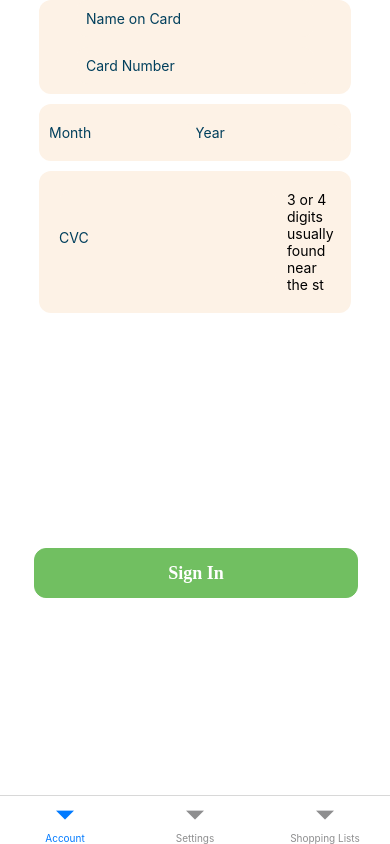
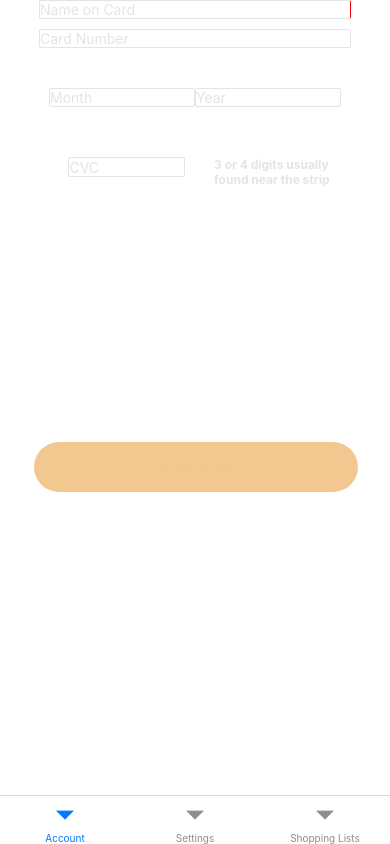
Before and after one commit to smart-groceries/freshpass, a React Native app in the folder MyApp/: screen /Home in a window 390 px wide. Built offline with nearby package versions, Linux system fonts and the light colour scheme.

Commit message:
Update AddPayment.tsx
Almost done with Add Payments Screen. Need to fix the Add Now Button opacity to match to ligma screen

```diff
--- a/MyApp/src/screens/AddPayment.tsx
+++ b/MyApp/src/screens/AddPayment.tsx
@@ -29,21 +29,21 @@ export default function AddPayment() {
 
     return (
         <View style={styles.container}>
+            <View style={styles.container_}>
             <View style={styles.inputView}>
-            <View>
             <TextInput
                 style={styles.inputName}
                 placeholder="Name on Card"
-                placeholderTextColor="#003f5c"
+                placeholderTextColor="#E4E4E4"
                 onChangeText={(name) => setName(name)}
             />
             </View>
 
-            <View>
+            <View style={styles.inputView}>
             <TextInput
                 style={styles.inputCard}
                 placeholder="Card Number"
-                placeholderTextColor="#003f5c"
+                placeholderTextColor="#E4E4E4"
                 onChangeText={(carnumber) => setEmail(carnumber)}
             />
             </View>
@@ -54,14 +54,14 @@ export default function AddPayment() {
                 <TextInput
                     style={styles.inputMonth}
                     placeholder="Month"
-                    placeholderTextColor="#003f5c"
+                    placeholderTextColor="#E4E4E4"
                     onChangeText={(Month) => setMonth(Month)}
                 />
 
                     <TextInput
                     style={styles.inputYear}
                     placeholder="Year"
-                    placeholderTextColor="#003f5c"
+                    placeholderTextColor="#E4E4E4"
                     onChangeText={(year) => setYear(year)}
                 />
             </View>
@@ -70,25 +70,19 @@ export default function AddPayment() {
             <TextInput
                 style={styles.inputCVC}
                 placeholder="CVC"
-                placeholderTextColor="#003f5c"
+                placeholderTextColor="#E4E4E4"
                 onChangeText={(Month) => setMonth(Month)}
             />
-                <Text>
-                    3 or 4 digits usually found near the st
+                <Text style={styles.cvcText}>
+                    3 or 4 digits usually {"\n"}found near the strip
                 </Text>
             </View>
 
             <View style={styles.AddPayContainer}>
                 <TouchableOpacity
                     //onPress={() => navigation.goBack()}
-                    style={[styles.signIn, {
-                    borderColor: '#71BF61',
-                    backgroundColor: '#71BF61',
-                    borderWidth: 1,
-                    marginTop: 225}]}>
-                    <Text style={[styles.textSign, {
-                        color: '#FFFFFF'
-                    }]}>Sign In</Text>
+                    style={styles.signIn}>
+                    <Text style={styles.textSign}>Add Now</Text>
                 </TouchableOpacity>
             </View>
       </View>
@@ -107,7 +101,7 @@ const styles = StyleSheet.create({
     },
 
     AddPayContainer:{
-        flex:3
+        flex:1
     },
 
     loginBtn: {
@@ -125,8 +119,11 @@ const styles = StyleSheet.create({
         height: 50,
         justifyContent: 'center',
         alignItems: 'center',
-        borderRadius: 12,
-        left: 1
+        borderRadius: 50,
+        left: 1,
+        backgroundColor: '#E89023',
+        opacity:0.5,
+        marginTop: 225
     },
 
     button: {
@@ -137,7 +134,9 @@ const styles = StyleSheet.create({
     textSign: {
         fontSize: 18,
         fontWeight: 'bold',
-        fontFamily: 'VarelaRound-regular'
+        fontFamily: 'VarelaRound-regular',
+        // opacity:100,
+        color: '#E89023',
     },
     container: {
         flex: 1,
@@ -150,17 +149,24 @@ const styles = StyleSheet.create({
         marginBottom: 40,
     },
 
+    container_:{
+        backgroundColor:'white',
+        width: "100%",
+        marginBottom: 10,
+        marginStart:10,
+        marginEnd:10,
+        alignItems: "center",
+
+    },
     inputView: {
         width: "80%",
         marginBottom: 10,
         marginStart:10,
         marginEnd:10,
 
-        alignItems: "center",
-        backgroundColor: "#FDF2E6",
-        borderRadius:12,
-        justifyContent: 'space-around'
-
+        alignItems:'center',
+        borderRadius:10,
+        justifyContent: 'space-around',
     },
 
     inputView2: {
@@ -173,58 +179,74 @@ const styles = StyleSheet.create({
         paddingLeft:10,
         padding:20,
         flexDirection:"row",
-        backgroundColor: "#FDF2E6",
-        borderRadius:12,
-        justifyContent: 'space-around'
+        backgroundColor: "white",
+        borderRadius:2,
+        justifyContent: 'space-around',
     },
     inputName:{
-        marginBottom: 10,
-        marginStart:10,
-        marginEnd:10,
-        padding:10,
-        alignItems: "center",
-        backgroundColor: "#FDF2E6",
-        borderRadius:12,
+        width:'100%',
+        alignItems:"flex-start",
+        backgroundColor: "white",
+        borderRightColor:'red',
+        borderRadius:2,
+        borderColor:'#E4E4E4',
+        borderWidth: 1
     },
     inputCard:{
-        marginBottom: 10,
-        marginStart:10,
-        marginEnd:10,
-        padding:10,
-        alignItems: "center",
-        backgroundColor: "#FDF2E6",
-        borderRadius:12,
+        width:'100%',
+        alignItems: "flex-start",
+        backgroundColor: "white",
+        borderRadius:2,
+        borderColor:'#E4E4E4',
+        borderWidth: 1
     },
     inputYear:{
 
         flex:1,
         alignItems: "center",
-        backgroundColor: "#FDF2E6",
-        borderRadius:12,
+        backgroundColor: "white",
+        borderRadius:2,
         width:10,
+        borderColor:'#E4E4E4',
+        borderWidth: 1,
+        justifyContent:'space-between',
 
     },
     inputMonth:{
-
+        justifyContent:'space-between',
         flex:1,
         width:5,
         alignItems: "center",
-        backgroundColor: "#FDF2E6",
-        borderRadius:12,
+        backgroundColor: "white",
+        borderRadius:2,
+        borderColor:'#E4E4E4',
+        borderWidth: 1
     },
 
     inputCVC:{
         marginBottom: 10,
         marginStart:10,
         marginEnd:10,
-
+        width:"40%",
         alignItems: "center",
-        backgroundColor: "#FDF2E6",
-        borderRadius:12,
+        backgroundColor: "white",
+        borderRadius:2,
+        borderColor:'#E4E4E4',
+        borderWidth: 1
     },
     TextInput: {
-        flex: 1,
+        width: "30%",
+        alignContent:'center',
+        marginBottom: 10,
+        marginStart:10,
+        marginEnd:10,
+
         padding: 5,
         fontFamily:'VarelaRound-regular'
     },
+    cvcText:{
+        color:"#E4E4E4",
+        fontSize:12,
+        fontWeight:'bold',
+    }
 });
```
